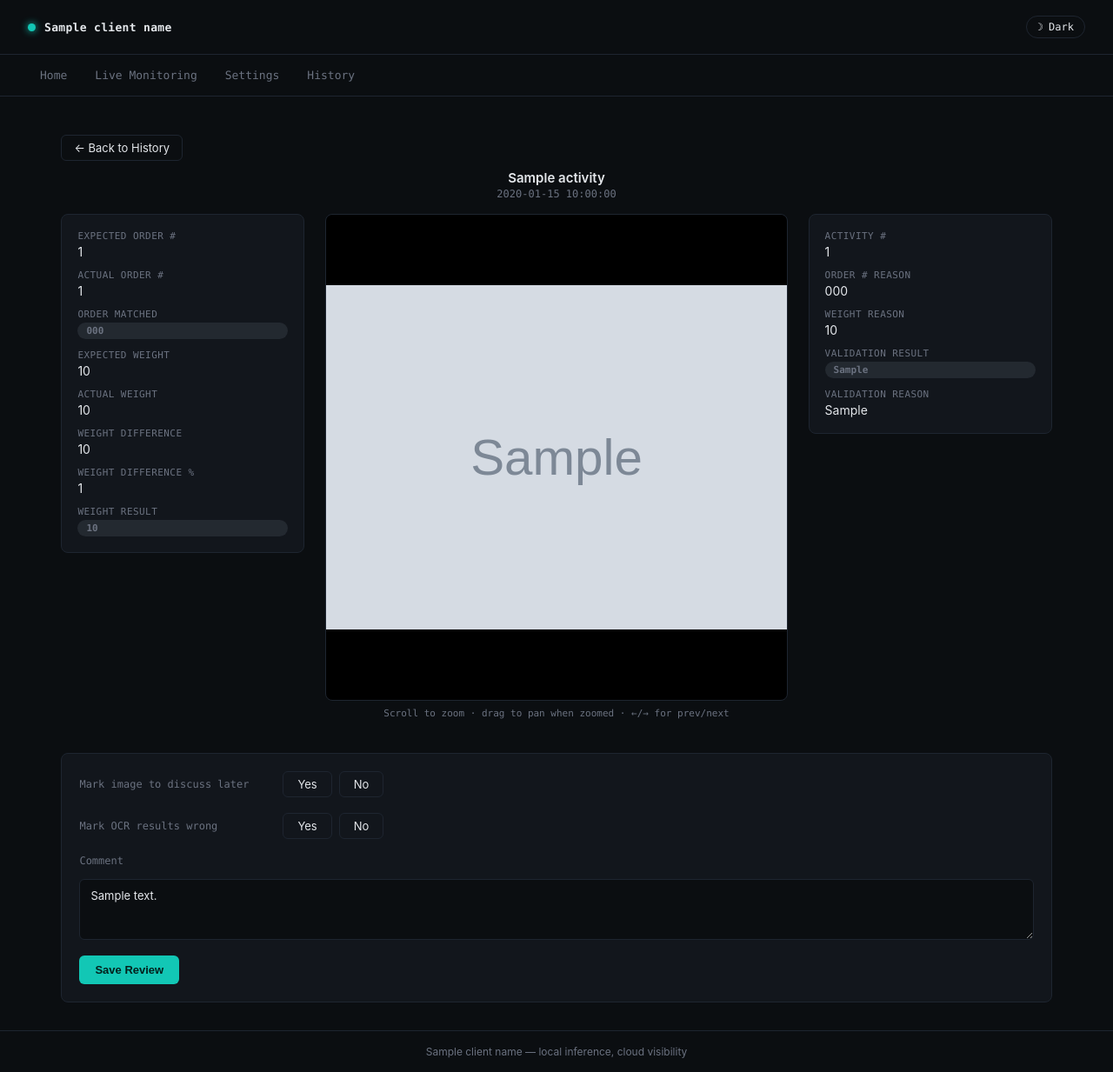
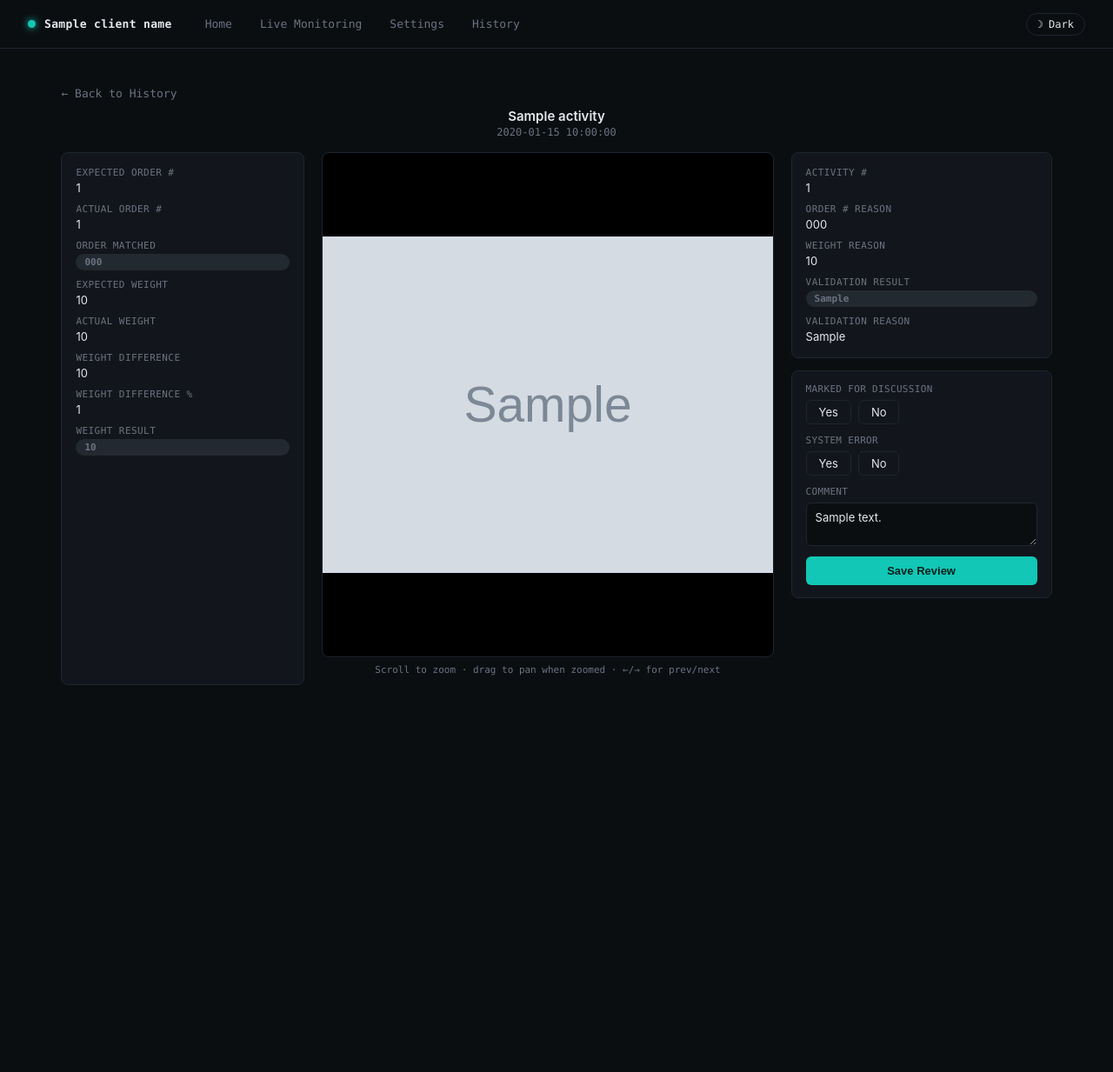
Before and after one commit to amogh-assertai/d20_weightcheck_ui, a Flask app: template app/templates/main/activity_detail.html in a window 1280 px wide. Shown: the whole page at 87% size. After the commit the page ends 788 px from the top, so only its background shows below. Run offline with Flask 3, Linux system fonts and the light colour scheme; the template is opened without the code that fills it: most values are stand-ins (such as "Sample title", 1, 10 or a date in 2020); grey boxes marked "Sample" are stand-in pictures.

Commit message:
made changes in UI for history

```diff
--- a/app/static/css/style.css
+++ b/app/static/css/style.css
@@ -41,13 +41,22 @@ body {
     transition: background 0.15s ease, color 0.15s ease;
 }
 
-/* --- Top bar --- */
+/* --- Top bar (brand + nav links + theme toggle, all one row) --- */
 .topbar {
     display: flex;
     align-items: center;
     justify-content: space-between;
-    padding: 18px 32px;
+    padding: 14px 32px;
     border-bottom: 1px solid var(--panel-border);
+    flex-wrap: wrap;
+    gap: 12px;
+}
+
+.topbar__left {
+    display: flex;
+    align-items: center;
+    gap: 24px;
+    flex-wrap: wrap;
 }
 
 .topbar__brand {
@@ -96,12 +105,10 @@ body {
     border-color: var(--accent);
 }
 
-/* --- Nav bar (Home / Live Monitoring / Settings / History) --- */
+/* --- Nav bar (Home / Live Monitoring / Settings / History) - now inline in the topbar --- */
 .navbar {
     display: flex;
     gap: 4px;
-    padding: 10px 32px;
-    border-bottom: 1px solid var(--panel-border);
 }
 
 .navbar__link {
@@ -435,12 +493,30 @@ body {
     color: var(--accent);
 }
 
+/* --- Activity detail: "Back to History" link, clearly separated from the row below --- */
+.detail-topline {
+    margin: 8px 0 4px;
+}
+
+.back-link {
+    display: inline-block;
+    color: var(--text-muted);
+    text-decoration: none;
+    font-family: var(--font-mono);
+    font-size: 13px;
+    transition: color 0.15s ease;
+}
+
+.back-link:hover {
+    color: var(--text);
+}
+
 /* --- Activity detail: prev/next + camera/time header --- */
 .detail-top {
     display: flex;
     align-items: center;
     justify-content: space-between;
-    margin: 12px 0 4px;
+    margin: 4px 0 4px;
 }
 
 .detail-nav {
@@ -485,24 +561,25 @@ body {
     color: var(--text-muted);
 }
 
-/* --- Activity detail: left panel / image / right panel ---
-   Side panels are a fixed narrower width so the image dominates the row. */
+/* --- Activity detail: left panel / image / right column ---
+   Side panels are a fixed narrower width so the image dominates the row.
+   The right column holds BOTH the info panel and the review form, stacked. */
 .detail-body {
     display: grid;
-    grid-template-columns: minmax(220px, 280px) 1fr minmax(220px, 280px);
-    gap: 24px;
+    grid-template-columns: minmax(220px, 280px) 1fr minmax(240px, 300px);
+    gap: 20px;
     align-items: start;
-    margin-top: 16px;
+    margin-top: 12px;
 }
 
 .detail-side {
     display: flex;
     flex-direction: column;
-    gap: 12px;
+    gap: 10px;
     background: var(--panel);
     border: 1px solid var(--panel-border);
     border-radius: 8px;
-    padding: 18px;
+    padding: 16px;
 }
 
 .field-row {
@@ -520,44 +597,48 @@ body {
 }
 
 .field-row__value {
-    font-size: 14px;
+    font-size: 13px;
     word-break: break-word;
 }
 
-/* --- Review panel (mark to discuss / mark OCR wrong / comment) --- */
+/* The right column stacks the info panel + review form vertically */
+.detail-right-column {
+    display: flex;
+    flex-direction: column;
+    gap: 14px;
+    min-height: 0;
+}
+
+/* --- Review panel (marked for discussion / system error / comment) ---
+   Narrower column now, so labels stack above their controls instead of
+   sitting side by side. */
 .review-panel {
-    margin-top: 28px;
     background: var(--panel);
     border: 1px solid var(--panel-border);
     border-radius: 8px;
-    padding: 20px;
+    padding: 14px 16px;
 }
 
 .review-form {
     display: flex;
     flex-direction: column;
-    gap: 18px;
-    align-items: flex-start;
+    gap: 12px;
+    align-items: stretch;
 }
 
 .review-group {
     display: flex;
-    align-items: center;
-    gap: 14px;
-    flex-wrap: wrap;
+    flex-direction: column;
+    gap: 6px;
     width: 100%;
-}
-
-.review-group--comment {
-    flex-direction: column;
-    align-items: stretch;
 }
 
 .review-group__label {
     font-family: var(--font-mono);
-    font-size: 12px;
+    font-size: 11px;
     color: var(--text-muted);
-    min-width: 220px;
+    text-transform: uppercase;
+    letter-spacing: 0.03em;
 }
 
 .toggle-buttons {
@@ -568,7 +649,7 @@ body {
 .toggle-buttons__option {
     border: 1px solid var(--panel-border);
     border-radius: 6px;
-    padding: 6px 16px;
+    padding: 5px 14px;
     font-size: 13px;
     cursor: pointer;
     transition: border-color 0.15s ease, background 0.15s ease, color 0.15s ease;
@@ -589,10 +670,11 @@ body {
     border: 1px solid var(--panel-border);
     color: var(--text);
     border-radius: 6px;
-    padding: 10px 12px;
+    padding: 8px 10px;
     font-family: var(--font-display);
     font-size: 13px;
     resize: vertical;
+    width: 100%;
 }
 
 /* Stack the 3-column detail layout on narrower screens */
@@ -600,6 +682,54 @@ body {
     .detail-body {
         grid-template-columns: 1fr;
     }
+}
+
+/* --- Fit-to-screen page (Activity Details only) - no page-level scrolling.
+   Header/back-link/prev-next row take their natural height; the detail-body
+   row consumes exactly whatever's left via flex, so nothing overflows the
+   viewport (History and other pages are unaffected - they still scroll
+   normally, since this only applies when body has this class). --- */
+body.page-fit-screen {
+    height: 100vh;
+    overflow: hidden;
+    display: flex;
+    flex-direction: column;
+}
+
+body.page-fit-screen .content {
+    flex: 1;
+    min-height: 0;
+    display: flex;
+    flex-direction: column;
+    overflow: hidden;
+    padding-bottom: 12px;
+}
+
+body.page-fit-screen .detail-body {
+    flex: 1;
+    min-height: 0;
+    align-items: stretch;
+}
+
+body.page-fit-screen .detail-side,
+body.page-fit-screen .detail-right-column {
+    overflow-y: auto; /* safety net only - shouldn't be needed with normal data */
+}
+
+body.page-fit-screen .detail-image {
+    display: flex;
+    flex-direction: column;
+    min-height: 0;
+}
+
+body.page-fit-screen .zoom-container {
+    flex: 1;
+    min-height: 0;
+    height: auto;
+}
+
+body.page-fit-screen .footer {
+    display: none; /* footer would push content past the viewport - hide it here only */
 }
 
 /* --- View Details button in the table --- */
--- a/app/templates/base.html
+++ b/app/templates/base.html
@@ -21,11 +21,19 @@
     </script>
     {% block extra_head %}{% endblock %}
 </head>
-<body>
+<body class="{% block body_class %}{% endblock %}">
     <header class="topbar">
-        <div class="topbar__brand">
-            <span class="topbar__dot"></span>
-            <span class="topbar__client">{{ client_name }}</span>
+        <div class="topbar__left">
+            <div class="topbar__brand">
+                <span class="topbar__dot"></span>
+                <span class="topbar__client">{{ client_name }}</span>
+            </div>
+            <nav class="navbar">
+                <a href="{{ url_for('main.home') }}" class="navbar__link{% if request.endpoint == 'main.home' %} is-active{% endif %}">Home</a>
+                <a href="{{ url_for('main.live_monitoring') }}" class="navbar__link{% if request.endpoint == 'main.live_monitoring' %} is-active{% endif %}">Live Monitoring</a>
+                <a href="{{ url_for('main.settings') }}" class="navbar__link{% if request.endpoint == 'main.settings' %} is-active{% endif %}">Settings</a>
+                <a href="{{ url_for('main.history') }}" class="navbar__link{% if request.endpoint == 'main.history' %} is-active{% endif %}">History</a>
+            </nav>
         </div>
         <div class="topbar__right">
             <button id="theme-toggle" class="theme-toggle" type="button" aria-label="Toggle light/dark theme">
@@ -34,13 +42,6 @@
             </button>
         </div>
     </header>
-
-    <nav class="navbar">
-        <a href="{{ url_for('main.home') }}" class="navbar__link{% if request.endpoint == 'main.home' %} is-active{% endif %}">Home</a>
-        <a href="{{ url_for('main.live_monitoring') }}" class="navbar__link{% if request.endpoint == 'main.live_monitoring' %} is-active{% endif %}">Live Monitoring</a>
-        <a href="{{ url_for('main.settings') }}" class="navbar__link{% if request.endpoint == 'main.settings' %} is-active{% endif %}">Settings</a>
-        <a href="{{ url_for('main.history') }}" class="navbar__link{% if request.endpoint == 'main.history' %} is-active{% endif %}">History</a>
-    </nav>
 
     <main class="content">
         {% block content %}{% endblock %}
--- a/app/templates/main/activity_detail.html
+++ b/app/templates/main/activity_detail.html
@@ -2,10 +2,12 @@
 
 {% block title %}{{ client_name }} · Activity #{{ activity.get('activity_number', '-') }}{% endblock %}
 
+{% block body_class %}page-fit-screen{% endblock %}
+
 {% block content %}
-<p>
-    <a href="{{ url_for('main.history') }}{% if query_string %}?{{ query_string }}{% endif %}" class="pagination__link">&larr; Back to History</a>
-</p>
+<div class="detail-topline">
+    <a href="{{ url_for('main.history') }}{% if query_string %}?{{ query_string }}{% endif %}" class="back-link">&larr; Back to History</a>
+</div>
 
 <section class="detail-top">
     <div class="detail-nav detail-nav--prev">
@@ -77,6 +79,7 @@
         {% endif %}
     </div>
 
+    <div class="detail-right-column">
         <div class="detail-side detail-side--right">
             <div class="field-row">
                 <span class="field-row__label">Activity #</span>
@@ -101,14 +104,13 @@
                 <span class="field-row__value">{{ activity.get('validation_reason', '-') }}</span>
             </div>
         </div>
-</section>
 
         <section class="review-panel">
             <form method="post" action="{{ url_for('main.save_activity_review', activity_id=activity.get('_id')) }}" class="review-form">
                 <input type="hidden" name="query_string" value="{{ query_string }}">
 
                 <div class="review-group">
-            <span class="review-group__label">Mark image to discuss later</span>
+                    <span class="review-group__label">Marked for discussion</span>
                     <div class="toggle-buttons">
                         <label class="toggle-buttons__option{% if activity.get('mark_discuss') == 'YES' %} is-selected{% endif %}">
                             <input type="radio" name="mark_discuss" value="YES" {% if activity.get('mark_discuss') == 'YES' %}checked{% endif %}> Yes
@@ -120,7 +122,7 @@
                 </div>
 
                 <div class="review-group">
-            <span class="review-group__label">Mark OCR results wrong</span>
+                    <span class="review-group__label">System error</span>
                     <div class="toggle-buttons">
                         <label class="toggle-buttons__option{% if activity.get('mark_ocr_wrong') == 'YES' %} is-selected{% endif %}">
                             <input type="radio" name="mark_ocr_wrong" value="YES" {% if activity.get('mark_ocr_wrong') == 'YES' %}checked{% endif %}> Yes
@@ -133,11 +135,13 @@
 
                 <div class="review-group review-group--comment">
                     <label class="review-group__label" for="review_comment">Comment</label>
-            <textarea name="review_comment" id="review_comment" rows="3" placeholder="Write any comment...">{{ activity.get('review_comment', '') }}</textarea>
+                    <textarea name="review_comment" id="review_comment" rows="2" placeholder="Write any comment...">{{ activity.get('review_comment', '') }}</textarea>
                 </div>
 
                 <button type="submit" class="filters__apply">Save Review</button>
             </form>
+        </section>
+    </div>
 </section>
 
 <script>
```
Also changed, not shown: other parts of app/static/css/style.css (+62 -11 lines), app/main/routes.py (+17 -11 lines), app/templates/main/history.html (+38 -17 lines), 1 other file. Lines whose indentation alone changed are shown as unchanged.
